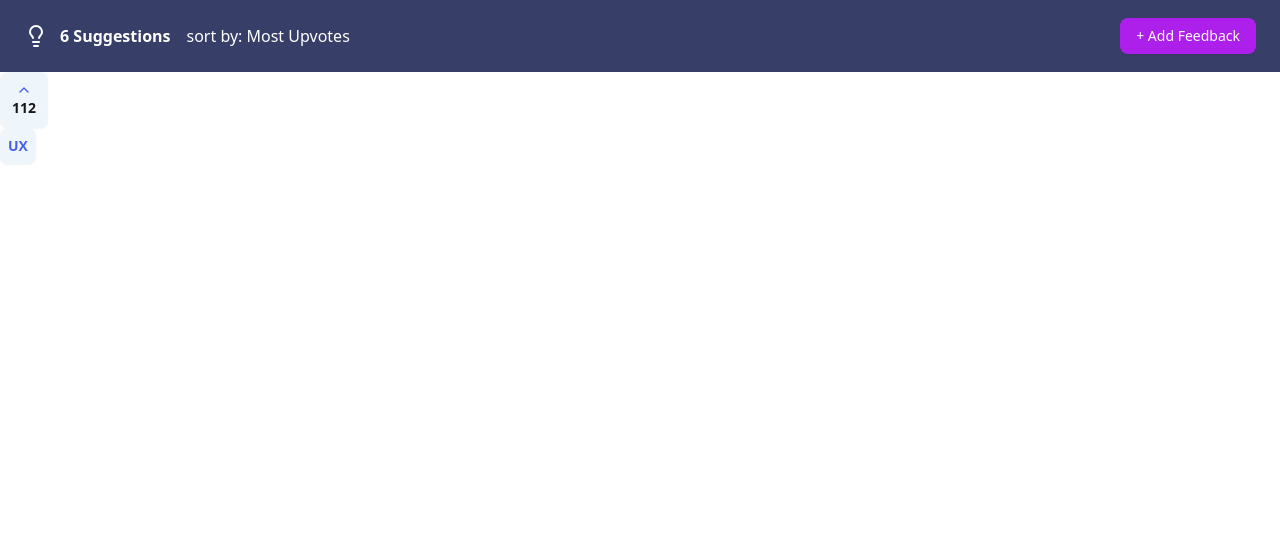
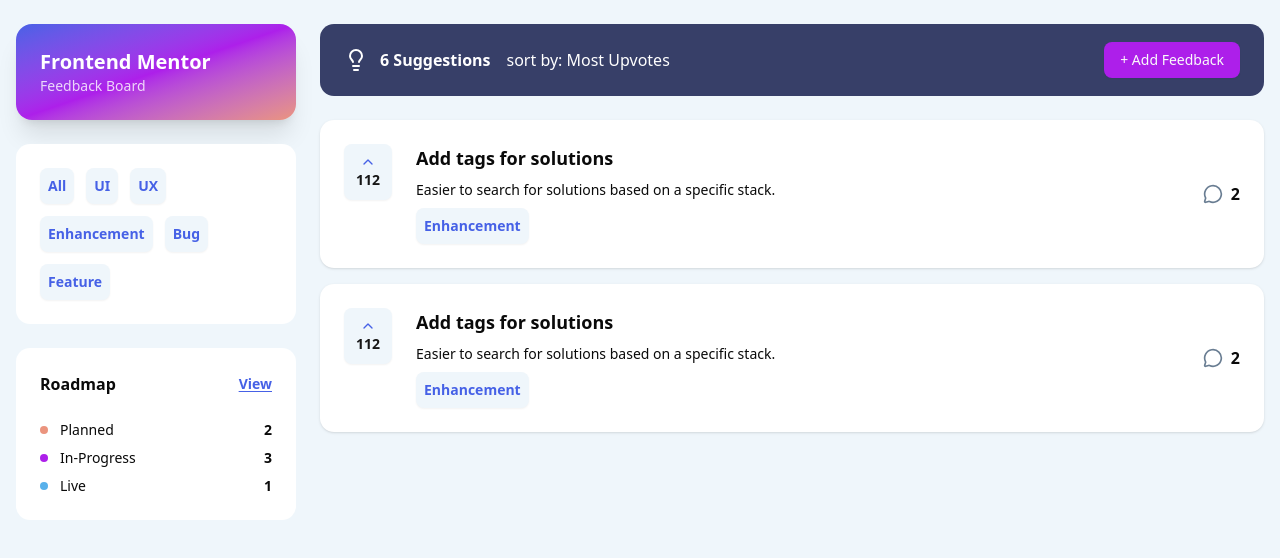
Before and after one commit to peynadol/product-feedback-app, a Next.js app: page / in a window 1280 px wide. Shown: the top 558 px of the page. Built offline with nearby package versions, Linux system fonts and the light colour scheme.

Commit message:
general home page styling

```diff
--- a/src/app/page.tsx
+++ b/src/app/page.tsx
@@ -1,15 +1,19 @@
-import Image from "next/image";
-import { Button } from "@/components/ui/button";
-import HeaderBar from "@/components/header/header-bar";
-import UpvoteButton from "@/components/upvote-button";
-import TagContainer from "@/components/tag-container";
+import Sidebar from "@/components/sidebar";
+import FeedbackList from "@/components/feedback-list";
+import SuggestionsHeader from "@/components/header/suggestions-header";
+export default function HomePage() {
+  return (
+    <main className="grid grid-cols-1 gap-6 px-4 py-6 md:grid-cols-[250px_1fr] lg:grid-cols-[280px_1fr] bg-mist min-h-screen">
+      {/* Left column */}
+      <div className="space-y-6">
+        <Sidebar />
+      </div>
 
-export default function Home() {
-  return (
-    <>
-      <HeaderBar />
-      <UpvoteButton />
-      <TagContainer />
-    </>
+      {/* Right column */}
+      <div className="space-y-6">
+        <SuggestionsHeader />
+        <FeedbackList />
+      </div>
+    </main>
   );
 }
--- /dev/null
+++ b/src/components/feedback-card.tsx
@@ -0,0 +1,33 @@
+import React from "react";
+import UpvoteButton from "./upvote-button";
+import Tag from "./tag";
+import { MessageCircle } from "lucide-react";
+
+const FeedbackCard = () => {
+  return (
+    <div className="flex items-center justify-between rounded-xl bg-white px-6 py-6 shadow-sm">
+      {/* Left section: Upvote + content */}
+      <div className="flex gap-6 items-start">
+        <UpvoteButton />
+
+        <div className="space-y-2">
+          <h2 className="text-lg font-bold text-text-strong">
+            Add tags for solutions
+          </h2>
+          <p className="text-sm text-text-muted">
+            Easier to search for solutions based on a specific stack.
+          </p>
+          <Tag>Enhancement</Tag>
+        </div>
+      </div>
+
+      {/* Right section: comment count */}
+      <div className="flex items-center gap-2 text-text-strong">
+        <MessageCircle className="w-5 h-5 text-light-slate" />
+        <span className="font-bold">2</span>
+      </div>
+    </div>
+  );
+};
+
+export default FeedbackCard;
--- /dev/null
+++ b/src/components/feedback-list.tsx
@@ -0,0 +1,30 @@
+import FeedbackCard from "./feedback-card";
+
+export default function FeedbackList() {
+  const suggestions = [
+    {
+      id: 1,
+      title: "Add tags for solutions",
+      description: "Easier to search for solutions based on a specific stack.",
+      category: "enhancement",
+      upvotes: 112,
+      comments: [{ id: 1 }, { id: 2 }],
+    },
+    {
+      id: 2,
+      title: "Add a dark theme option",
+      description: "It would help people with light sensitivities.",
+      category: "feature",
+      upvotes: 99,
+      comments: [{ id: 3 }, { id: 4 }],
+    },
+  ];
+
+  return (
+    <div className="space-y-4">
+      {suggestions.map((item) => (
+        <FeedbackCard key={item.id} {...item} />
+      ))}
+    </div>
+  );
+}
--- a/src/components/header/header-bar.tsx
+++ b/src/components/header/suggestions-header.tsx
@@ -6,9 +6,9 @@
 //TODO: hook up suggestion count to actual data
 //TODO: implement button click handler
 
-const HeaderBar = () => {
+const SuggestionsHeader = () => {
   return (
-    <div className="bg-slate w-full h-[72px] text-white flex items-center justify-between">
+    <div className="bg-slate w-full h-[72px] text-white flex items-center justify-between rounded-xl">
       <div className="flex items-center gap-4 ml-6">
         <SuggestionCount />
         <SortBy />
@@ -20,4 +20,4 @@
   );
 };
 
-export default HeaderBar;
+export default SuggestionsHeader;
--- /dev/null
+++ b/src/components/logo-card.tsx
@@ -0,0 +1,12 @@
+import React from "react";
+
+const LogoCard = () => {
+  return (
+    <div className="rounded-2xl p-6 text-white shadow-xl bg-gradient-to-br from-blue via-violet to-coral">
+      <h1 className="text-xl font-bold">Frontend Mentor</h1>
+      <p className="text-sm text-white/80">Feedback Board</p>
+    </div>
+  );
+};
+
+export default LogoCard;
--- /dev/null
+++ b/src/components/roadmap-home-card.tsx
@@ -0,0 +1,39 @@
+import React from "react";
+
+const roadmap = [
+  { label: "Planned", count: 2, color: "bg-coral" },
+  { label: "In-Progress", count: 3, color: "bg-violet" },
+  { label: "Live", count: 1, color: "bg-sky" },
+];
+
+const RoadmapHomeCard = () => {
+  return (
+    <div className="rounded-xl bg-white p-6">
+      <div className="flex items-center justify-between mb-6">
+        <h2 className="text-md font-bold text-text-strong">Roadmap</h2>
+        <a
+          href="#"
+          className="text-sm font-semibold text-blue underline underline-offset-2 hover:opacity-80"
+        >
+          View
+        </a>
+      </div>
+
+      <ul className="space-y-2">
+        {roadmap.map((item) => (
+          <li key={item.label} className="flex items-center justify-between">
+            <div className="flex items-center gap-3">
+              <span className={`h-2 w-2 rounded-full ${item.color}`} />
+              <span className="text-sm text-text-muted">{item.label}</span>
+            </div>
+            <span className="text-sm font-bold text-text-strong">
+              {item.count}
+            </span>
+          </li>
+        ))}
+      </ul>
+    </div>
+  );
+};
+
+export default RoadmapHomeCard;
--- /dev/null
+++ b/src/components/sidebar.tsx
@@ -0,0 +1,13 @@
+import LogoCard from "./logo-card";
+import RoadmapHomeCard from "./roadmap-home-card";
+import TagContainer from "./tag-container";
+
+export default function Sidebar() {
+  return (
+    <div className="space-y-6">
+      <LogoCard />
+      <TagContainer />
+      <RoadmapHomeCard />
+    </div>
+  );
+}
--- a/src/components/tag-container.tsx
+++ b/src/components/tag-container.tsx
@@ -1,7 +1,18 @@
 import React from "react";
 import Tag from "./tag";
+
+const categories = ["All", "UI", "UX", "Enhancement", "Bug", "Feature"];
+
 const TagContainer = () => {
-  return <Tag />;
+  return (
+    <div className="rounded-xl bg-white p-6">
+      <div className="flex flex-wrap gap-3">
+        {categories.map((cat) => (
+          <Tag key={cat}>{cat}</Tag>
+        ))}
+      </div>
+    </div>
+  );
 };
 
 export default TagContainer;
--- a/src/components/tag.tsx
+++ b/src/components/tag.tsx
@@ -1,11 +1,11 @@
 import React from "react";
 import { Button } from "@/components/ui/button";
 
-const Tag = () => {
+const Tag = ({ children }) => {
   return (
     <div>
       <Button variant="tag" className="px-2 py-1 text-sm font-bold">
-        UX
+        {children}
       </Button>
     </div>
   );
```
Also changed, not shown: src/app/globals.css (+20 -0 lines).
